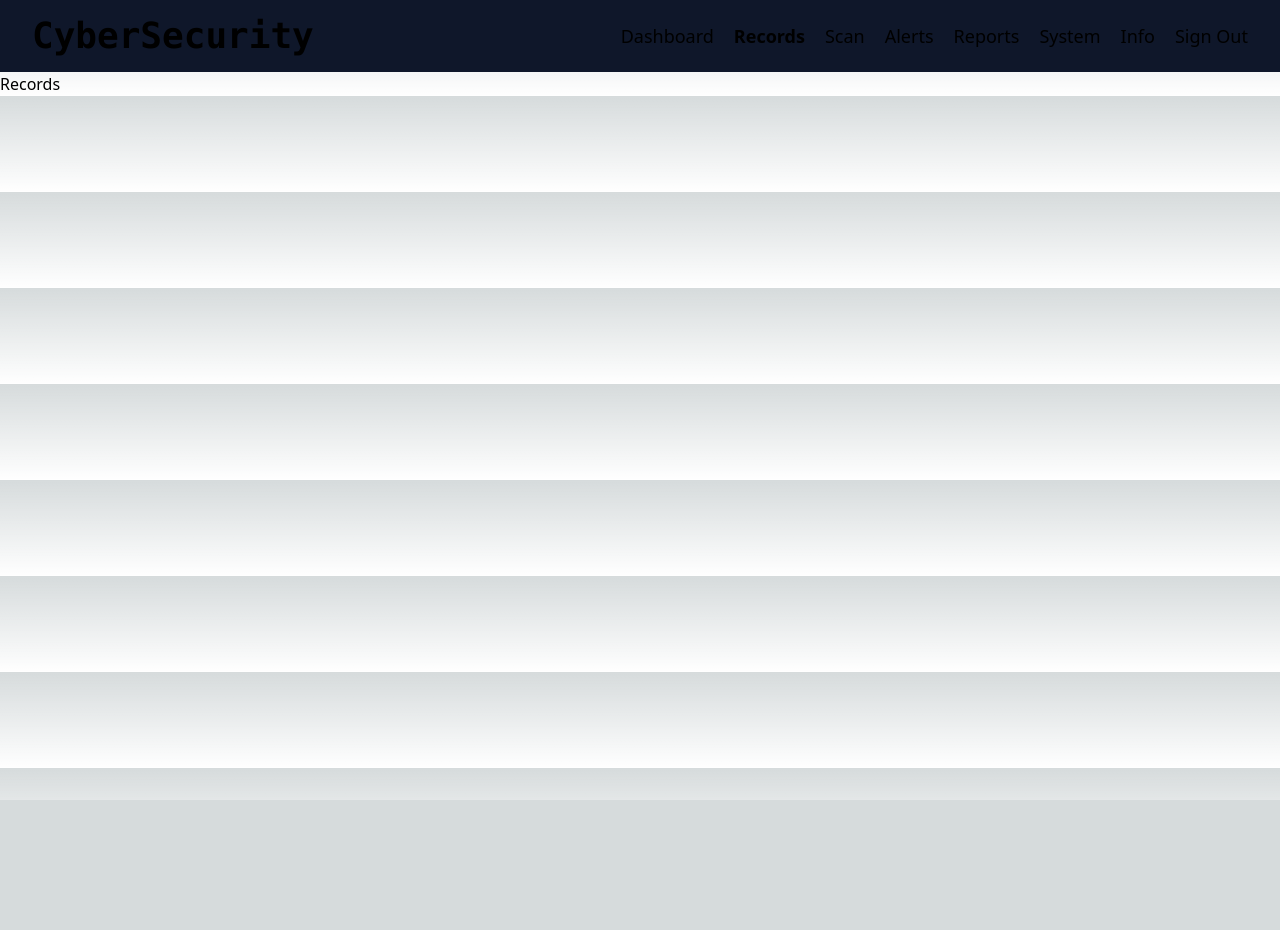
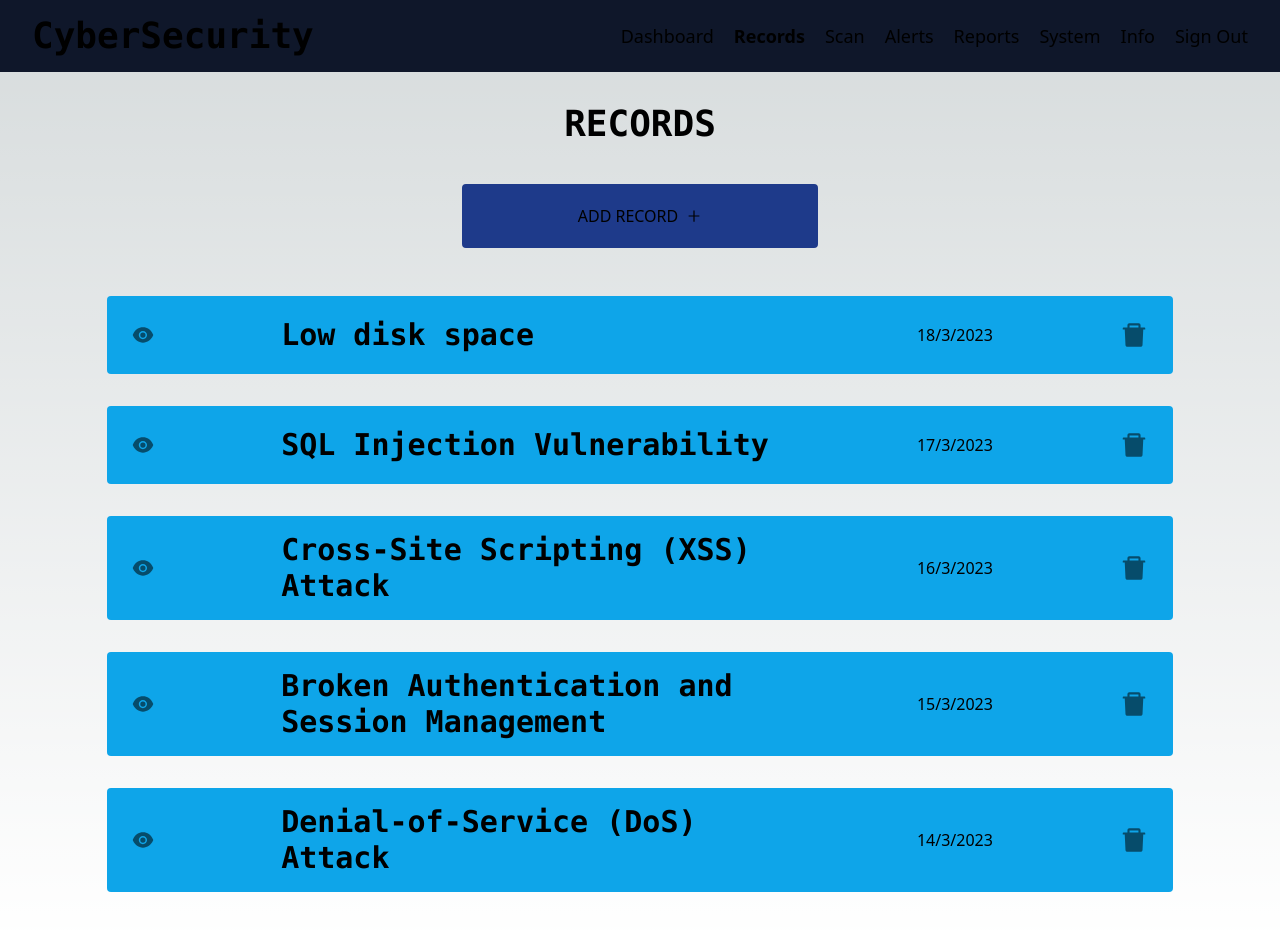
Before and after one commit to Ninjacornix/FrontEdHackathon, a Next.js app in the folder client/frontend/: page /records in a window 1280 px wide. Shown: the top 930 px of the page. Before the commit the page ends 800 px from the top, so only its background shows below. Built offline with nearby package versions, Linux system fonts and the light colour scheme.

Commit message:
Records Page

```diff
--- a/client/frontend/pages/alerts/index.js
+++ b/client/frontend/pages/alerts/index.js
@@ -84,12 +84,12 @@ const Alerts = () => {
     setDescription("");
     setDangerLevel("");
     handleClose();
-    console.log(alerts);
+
   };
 
   const deleteAlert = (id) => {
     setAlerts(alerts.filter((alert) => alert.id !== id));
-    console.log(alerts);
+
   };
 
   return (
@@ -101,7 +101,7 @@ const Alerts = () => {
         </h1>
         <button
           onClick={handleOpen}
-          className="flex items-center justify-center p-4 w-2/6 m-auto h-16 border-solid border-2 rounded border-red-100 text-black bg-red-100"
+          className="flex items-center justify-center p-4 w-2/6 m-auto h-16 border-solid border-2 rounded border-red-100 text-black bg-red-100 gap-2"
         >
           ADD ALERT <AiOutlinePlus />
         </button>
--- a/client/frontend/pages/records/index.js
+++ b/client/frontend/pages/records/index.js
@@ -1,15 +1,235 @@
-import React from 'react'
-import Navbar from '@/components/layout/Navbar'
+import React from "react";
+import Navbar from "@/components/layout/Navbar";
+import { AiFillDelete } from "react-icons/ai";
+import { AiOutlinePlus } from "react-icons/ai";
+import { AiFillEye } from "react-icons/ai";
+import { useState } from "react";
+import {
+  TextField,
+  Box,
+  Button,
+  Typography,
+  Modal,
+  IconButton,
+} from "@mui/material";
 
 const Records = () => {
+  const dummyRecords = [
+    {
+      id: 1,
+      name: "Low disk space",
+      source: "github.com",
+      severity:"High",
+      potentialImpact:0.85,
+      time:"18/3/2023"
+    },
+    {
+      id: 2,
+      name: "SQL Injection Vulnerability",
+      source: "OWASP",
+      severity: "Critical",
+      potentialImpact: 0.95,
+      time:"17/3/2023"
+      },
+
+      {
+      id: 3,
+      name: "Cross-Site Scripting (XSS) Attack",
+      source: "NIST",
+      severity: "High",
+      potentialImpact: 0.80,
+      time:"16/3/2023"
+      },
+
+      {
+      id: 4,
+      name: "Broken Authentication and Session Management",
+      source: "SANS Institute",
+      severity: "Medium",
+      potentialImpact: 0.70,
+      time:"15/3/2023"
+      },
+
+      {
+      id: 5,
+      name: "Denial-of-Service (DoS) Attack",
+      source: "CERT/CC",
+      severity: "High",
+      potentialImpact: 0.90,
+      time:"14/3/2023"
+      },
+  ];
+
+  const [records, setRecords] = useState(dummyRecords);
+
+
+  //Modal
+  const [open, setOpen] = useState(false);
+  const handleOpen = () => setOpen(true);
+  const handleClose = () => setOpen(false);
+  const [name,setName] = useState("");
+  const [source,setSource] = useState("");
+  const [severity,setSeverity] = useState("");
+  const [potentialImpact,setPotentialImpact] = useState("");
+  const [index,setIndex] = useState(0);
+
+  const style = {
+    position: "absolute",
+    top: "50%",
+    left: "50%",
+    transform: "translate(-50%, -50%)",
+    width: 400,
+    bgcolor: "background.paper",
+    border: "2px solid #000",
+    boxShadow: 24,
+    p: 4,
+    color: "#000",
+  };
+
+  const handleSubmit = (event) => {
+    event.preventDefault();
+    const date = new Date();
+
+    let day = date.getDate();
+    let month = date.getMonth() + 1;
+    let year = date.getFullYear();
+
+    const newRecord = {
+      id: records.length + 1,
+      name:name,
+      source:source,
+      severity:severity,
+      potentialImpact:potentialImpact,
+      time:`${day}/${month}/${year}`,
+    };
+
+    setRecords([...records, newRecord]);
+    setName("");
+    setSource("");
+    setSeverity("");
+    setPotentialImpact("");
+    handleClose();
+
+  };
+
+  const deleteRecord = (id) => {
+    setRecords(records.filter((record) => record.id !== id));
+
+  };
+
   return (
     <>
-    <Navbar />
+      <Navbar />
+      <div className="my-8 w-5/6 m-auto font-sans">
+        <h1 className="text-4xl font-bold font-mono text-center mb-10">
+          RECORDS
+        </h1>
+        <button
+          onClick={handleOpen}
+          className="flex items-center justify-center p-4 w-2/6 m-auto h-16 border-solid border-2 rounded border-blue-900 text-black bg-blue-900 gap-2"
+        >
+          ADD RECORD <AiOutlinePlus />
+        </button>
+        <div className="my-12">
+          {records.map((record) => (
+            <div key={record.id}
+              className={` my-8 p-4 rounded text-black bg-sky-500`}
+            >
+              <div className="flex items-center justify-between">
+                <div className="text-3xl"><IconButton onClick={() => setIndex(record.id)}><AiFillEye /></IconButton></div>
+                <h2 className="text-3xl w-3/6 font-bold font-mono">
+                  {record.name}{" "}
+                </h2>
+                <p>{record.time}</p>
+                <IconButton onClick={() => deleteRecord(record.id)}>
+                  <AiFillDelete
+                    className="text-3xl"
 
-    <div>Records</div>
+                  />
+                </IconButton>
+              </div>
+              {index === record.id && <div>
+              <div className="flex my-4 items-center justify-center text-center">
+                <h3 className="flex-1">Source</h3>
+                <h3 className="flex-1">Severity</h3>
+                <h3 className="flex-1">PotentialImpact</h3>
+              </div>
+              <div className="flex my-4 text-center">
+                <p className="flex-1">{record.source}</p>
+                <p className="flex-1">{record.severity}</p>
+                <p className="flex-1">{record.potentialImpact}</p>
+              </div>
+              </div>}
+
+            </div>
+          ))}
+        </div>
+
+        <Modal
+          open={open}
+          onClose={handleClose}
+          aria-labelledby="modal-modal-title"
+          aria-describedby="modal-modal-description"
+        >
+          <Box sx={style}>
+            <Typography id="modal-modal-title" variant="h6" component="h2">
+              Add Record
+            </Typography>
+            <Typography
+              id="modal-modal-description"
+              sx={{
+                mt: 2,
+                display: "flex",
+                flexDirection: "column",
+                gap: "10px",
+              }}
+              component="span"
+            >
+              <TextField
+                id="outlined-basic"
+                label="Name"
+                variant="outlined"
+                value={name}
+                onChange={(e) => setName(e.target.value)}
+              />
+              <br />
+              <TextField
+                id="outlined-basic"
+                label="Source"
+                variant="outlined"
+                value={source}
+                onChange={(e) => setSource(e.target.value)}
+              />
+              <br />
+              <TextField
+                id="outlined-basic"
+                label="Severity"
+                variant="outlined"
+                value={severity}
+                onChange={(e) => setSeverity(e.target.value)}
+              />
+              <br />
+              <TextField
+                id="outlined-basic"
+                label="PotentialImpact"
+                variant="outlined"
+                value={potentialImpact}
+                onChange={(e) => setPotentialImpact(e.target.value)}
+                type="number"
+
+                InputProps={{ inputProps: { min: 0, max: 1.00, step:0.01 } }}
+              />
+
+              <br />
+              <Button variant="contained" onClick={handleSubmit}>
+                Submit
+              </Button>
+            </Typography>
+          </Box>
+        </Modal>
+      </div>
     </>
+  );
+};
 
-  )
-}
-
-export default Records
+export default Records;
```
